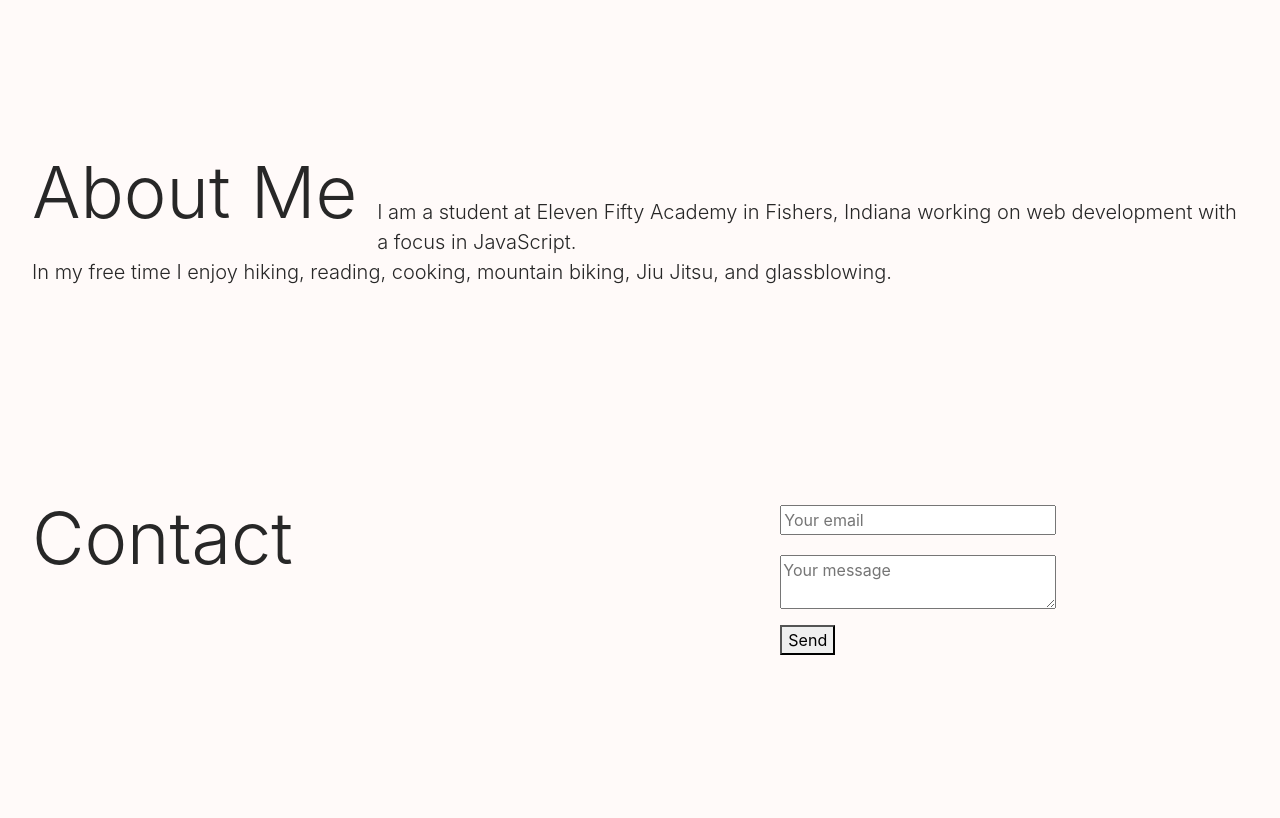
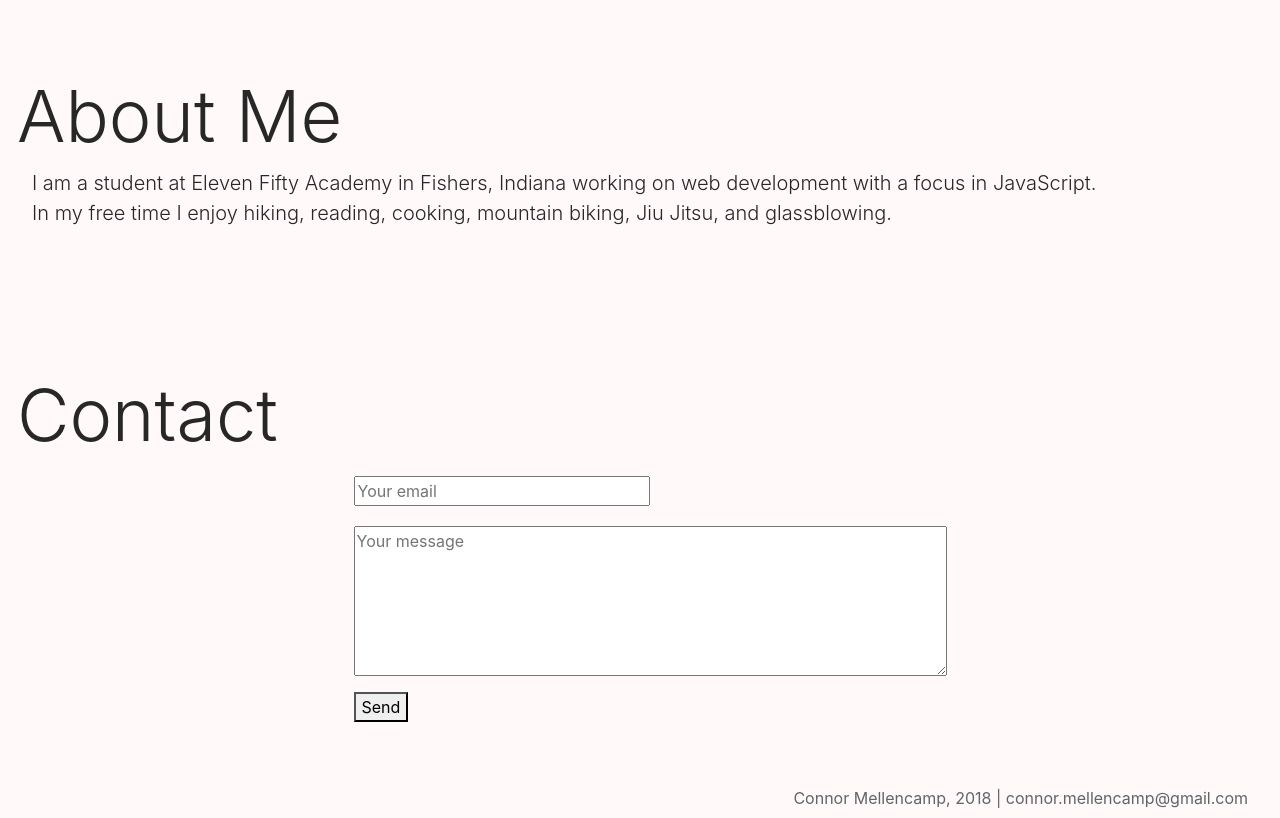
Before and after one commit to comellen/portfolio, a plain HTML site: page index.html in a window 1280 px wide. Shown: the part 1315-2133 px from the top of the page. Before the commit the page ends 2034 px from the top, so only its background shows below. Drawn offline with nearby package versions, Linux system fonts and the light colour scheme.

Commit message:
styling, spacing.

```diff
--- a/css/about.css
+++ b/css/about.css
@@ -1,5 +1,4 @@
 #jumboAbout {
-    /* background-image: linear-gradient(var(--blue), var(--white)); */
     color: var(--black);
     padding-top: 8em;
 }
--- a/css/contact.css
+++ b/css/contact.css
@@ -1,6 +1,6 @@
 #emailadd {
     margin: 10px;
-    width: 100%;
+    width: 50%;
 }
 #emailmess {
     margin: 10px;
@@ -12,6 +12,5 @@
 #jumboContact {
     background: var(--white);
     color: var(--black);
-    margin-top: 4em;
     width: 100%;
 }
--- a/css/footer.css
+++ b/css/footer.css
@@ -0,0 +1,3 @@
+#footer {
+    padding: 0 2em 2em 0;
+}
--- a/css/projects.css
+++ b/css/projects.css
@@ -7,7 +7,7 @@
     padding: 20px !important;
 }
 .padText {
-    padding: 20px;
+    padding-left: 20px;
 }
 .projImg01 {
     min-width: 400px;
--- a/index.html
+++ b/index.html
@@ -41,8 +41,9 @@
         </nav>
         <a name="projects"></a>
         <div class="jumbotron" id="jumboProjects">
-            <h1 class="display-3 float-left" name="projects">Projects</h1>
-            <br><br>
+            <div class="row">
+                <h1 class="display-3 float-left" name="projects">Projects</h1>
+            </div>
             <p class="lead padText">Please check out my projects below! These projects were completed during my cohort
                 at
                 Eleven
@@ -100,8 +101,9 @@
         </div>
         <a name="about"></a>
         <div class="jumbotron" id="jumboAbout">
-            <h1 class="display-3 float-left" id="aboutMe">About Me</h1>
-            <br><br>
+            <div class="row">
+                <h1 class="display-3 float-left" id="aboutMe">About Me</h1>
+            </div>
             <p class="lead projText">I am a student at Eleven Fifty Academy in Fishers, Indiana working on web
                 development
                 with a focus in JavaScript.
@@ -110,19 +112,21 @@
         </div>
         <a name="contact"></a>
         <div class="jumbotron" id="jumboContact">
-            <h1 class="display-3 float-left" name="contact">Contact</h1>
             <div class="row">
-                <div class="col-md-6"></div>
-                <form method="POST" action="https://formspree.io/connor.mellencamp@gmail.com">
+                <h1 class="display-3 float-left" name="contact">Contact</h1>
+            </div>
+            <div class="row">
+                <div class="col-md-3"></div>
+                <form class="col-md-6" id="emailForm" method="POST" action="https://formspree.io/connor.mellencamp@gmail.com">
                     <input type="email" id="emailadd" name="email" placeholder="Your email">
                     <br>
-                    <textarea id="emailmess" name="message" placeholder="Your message"></textarea>
+                    <textarea id="emailmess" name="message" placeholder="Your message" rows="6"></textarea>
                     <br>
                     <button type="submit" id="emailSubmit">Send</button>
                 </form>
             </div>
         </div>
-        <!-- <footer>Connor Mellencamp, 2018 | connor.mellencamp@gmail.com</footer> -->
+        <footer id="footer">Connor Mellencamp, 2018 | connor.mellencamp@gmail.com</footer>
     </div>
     <script src="https://code.jquery.com/jquery-3.3.1.slim.min.js" integrity="sha384-q8i/X+965DzO0rT7abK41JStQIAqVgRVzpbzo5smXKp4YfRvH+8abtTE1Pi6jizo"
         crossorigin="anonymous"></script>
```
